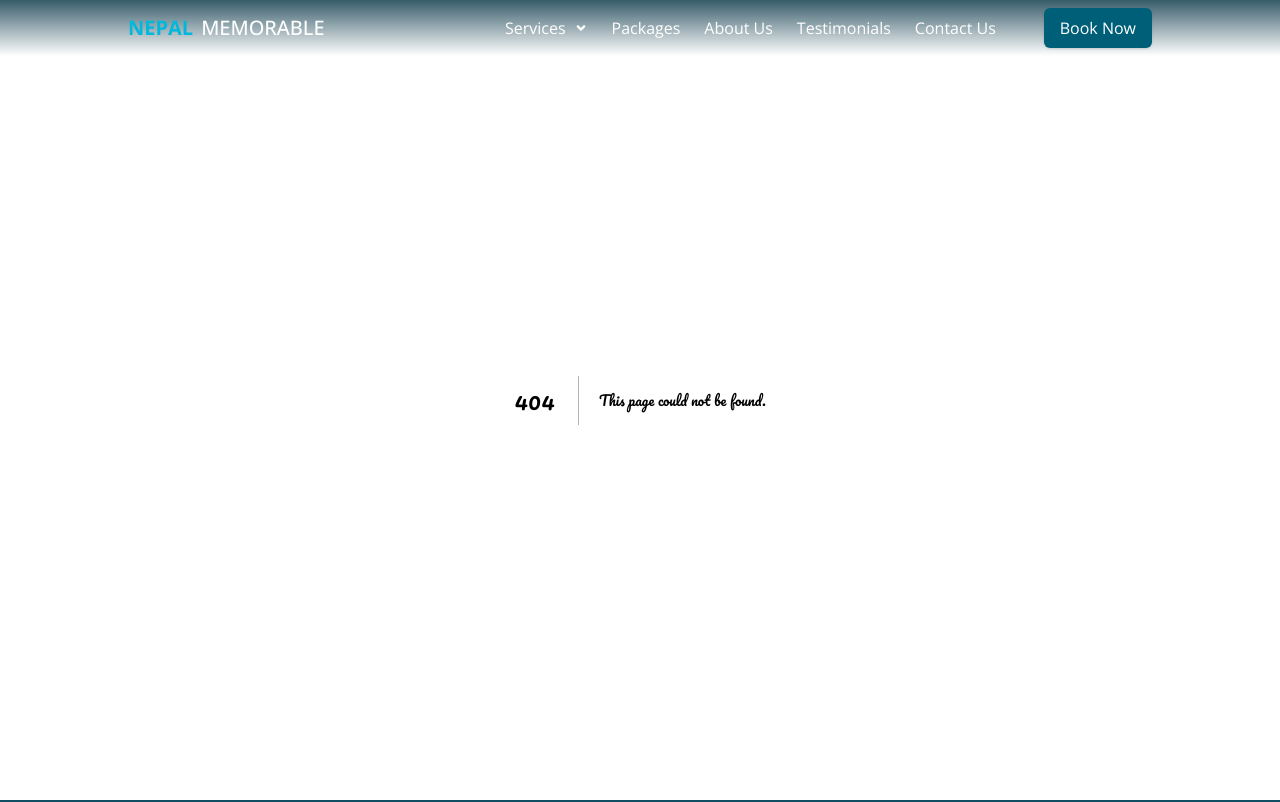
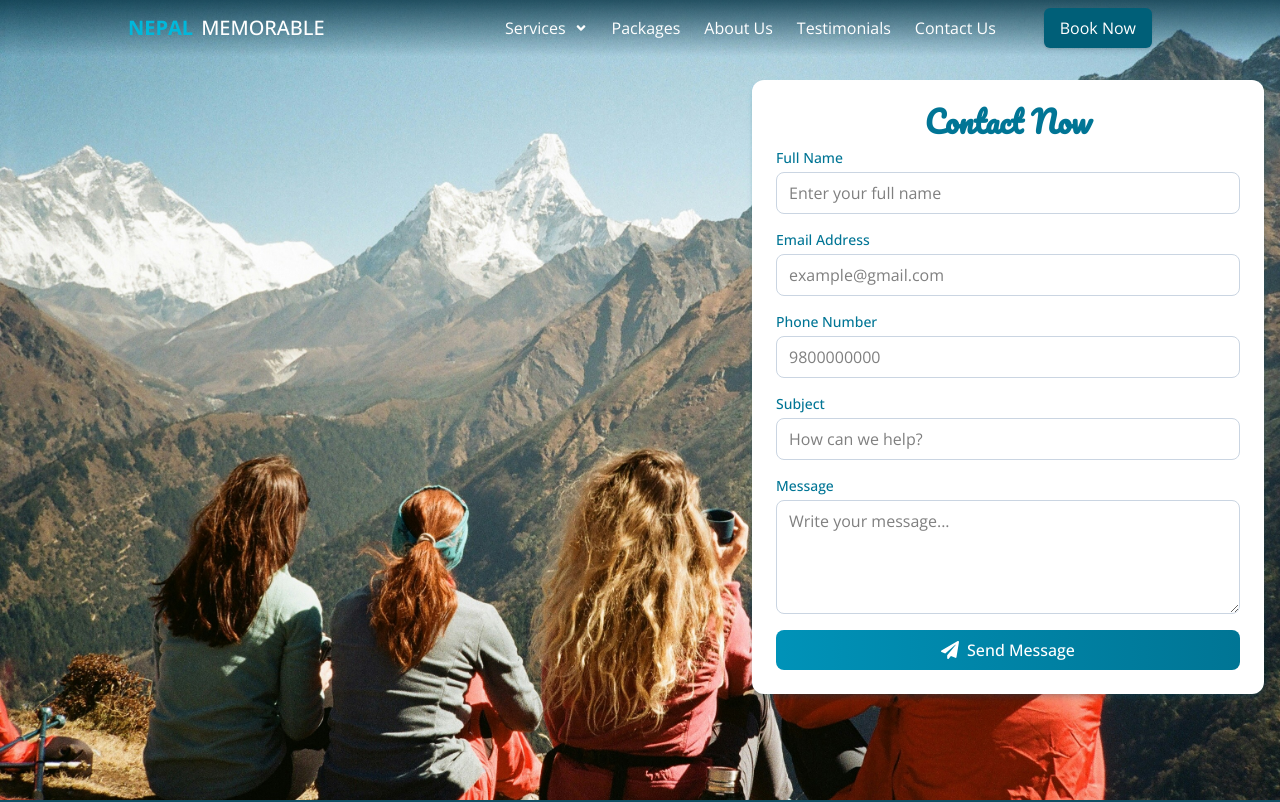
Before and after one commit to tikadatta2005/nepalmemorable, a Next.js app: page /contact-us in a window 1280 px wide. Before the commit this address had no page. Shown: the top 802 px of the page. Built offline with nearby package versions, Linux system fonts and the light colour scheme.

Commit message:
This is contact paghe

```diff
--- /dev/null
+++ b/app/contact-us/page.jsx
@@ -0,0 +1,22 @@
+import ContactForm from "@/components/contact-us/ContactForm";
+import React from "react";
+
+const page = async () => {
+
+  return (
+    <main
+      className="w-full bg-cover bg-center bg-fixed bg-no-repeat min-h-screen"
+      style={{
+        backgroundImage: "url('/assets/bookings/bg.jpg')",
+      }}
+    >
+      <div className="w-full flex p-4 max-w-7xl mx-auto justify-end">
+        <div className="w-full max-w-lg flex flex-col gap-4 pt-16">
+            <ContactForm/>
+        </div>
+      </div>
+    </main>
+  );
+};
+
+export default page;
--- /dev/null
+++ b/components/contact-us/ContactForm.jsx
@@ -0,0 +1,113 @@
+"use client"
+import React, { useState } from 'react'
+import { FaPaperPlane } from "react-icons/fa";
+
+const ContactForm = () => {
+
+  const [data, setData] = useState({
+    name: "",
+    email: "",
+    phone: "",
+    subject: "",
+    message: "",
+  })
+
+  const handleChange = (e) => {
+    setData({...data, [e.target.name]: e.target.value});
+  }
+
+  const handleSubmit = (e) => {
+    e.preventDefault();
+    console.log("Form Data:", data);
+  }
+
+  return (
+    <form onSubmit={handleSubmit} className='w-full p-6 bg-white shadow-md shadow-cyan-800/20 rounded-xl space-y-4'>
+
+      <h1 className='text-3xl font-semibold text-cyan-700 text-center mb-2'>
+        Contact Now
+      </h1>
+
+      {/* Name */}
+      <div className="flex flex-col">
+        <label className="text-sm font-medium text-cyan-700 mb-1">Full Name</label>
+        <input
+          type="text"
+          name="name"
+          value={data.name}
+          onChange={handleChange}
+          className='border border-slate-300 px-3 py-2 rounded-lg focus:outline-none focus:border-cyan-600 focus:ring-1 focus:ring-cyan-600'
+          placeholder="Enter your full name"
+          required
+        />
+      </div>
+
+      {/* Email */}
+      <div className="flex flex-col">
+        <label className="text-sm font-medium text-cyan-700 mb-1">Email Address</label>
+        <input
+          type="email"
+          name="email"
+          value={data.email}
+          onChange={handleChange}
+          className='border border-slate-300 px-3 py-2 rounded-lg focus:outline-none focus:border-cyan-600 focus:ring-1 focus:ring-cyan-600'
+          placeholder="example@gmail.com"
+          required
+        />
+      </div>
+
+      {/* Phone */}
+      <div className="flex flex-col">
+        <label className="text-sm font-medium text-cyan-700 mb-1">Phone Number</label>
+        <input
+          type="text"
+          name="phone"
+          value={data.phone}
+          onChange={handleChange}
+          className='border border-slate-300 px-3 py-2 rounded-lg focus:outline-none focus:border-cyan-600 focus:ring-1 focus:ring-cyan-600'
+          placeholder="9800000000"
+        />
+      </div>
+
+      {/* Subject */}
+      <div className="flex flex-col">
+        <label className="text-sm font-medium text-cyan-700 mb-1">Subject</label>
+        <input
+          type="text"
+          name="subject"
+          value={data.subject}
+          onChange={handleChange}
+          className='border border-slate-300 px-3 py-2 rounded-lg focus:outline-none focus:border-cyan-600 focus:ring-1 focus:ring-cyan-600'
+          placeholder="How can we help?"
+          required
+        />
+      </div>
+
+      {/* Message */}
+      <div className="flex flex-col">
+        <label className="text-sm font-medium text-cyan-700 mb-1">Message</label>
+        <textarea
+          name="message"
+          value={data.message}
+          onChange={handleChange}
+          rows="4"
+          className='border border-slate-300 px-3 py-2 rounded-lg focus:outline-none focus:border-cyan-600 focus:ring-1 focus:ring-cyan-600'
+          placeholder="Write your message..."
+          required
+        ></textarea>
+      </div>
+
+      {/* Submit */}
+      <button
+        type="submit"
+        className='w-full bg-gradient-to-r from-cyan-600 to-cyan-700 hover:from-cyan-700 hover:to-cyan-800 text-white py-2 rounded-lg flex items-center justify-center gap-2 font-medium transition-all'
+      >
+        <FaPaperPlane size={18} />
+        Send Message
+      </button>
+
+    </form>
+  )
+}
+
+export default ContactForm
```
